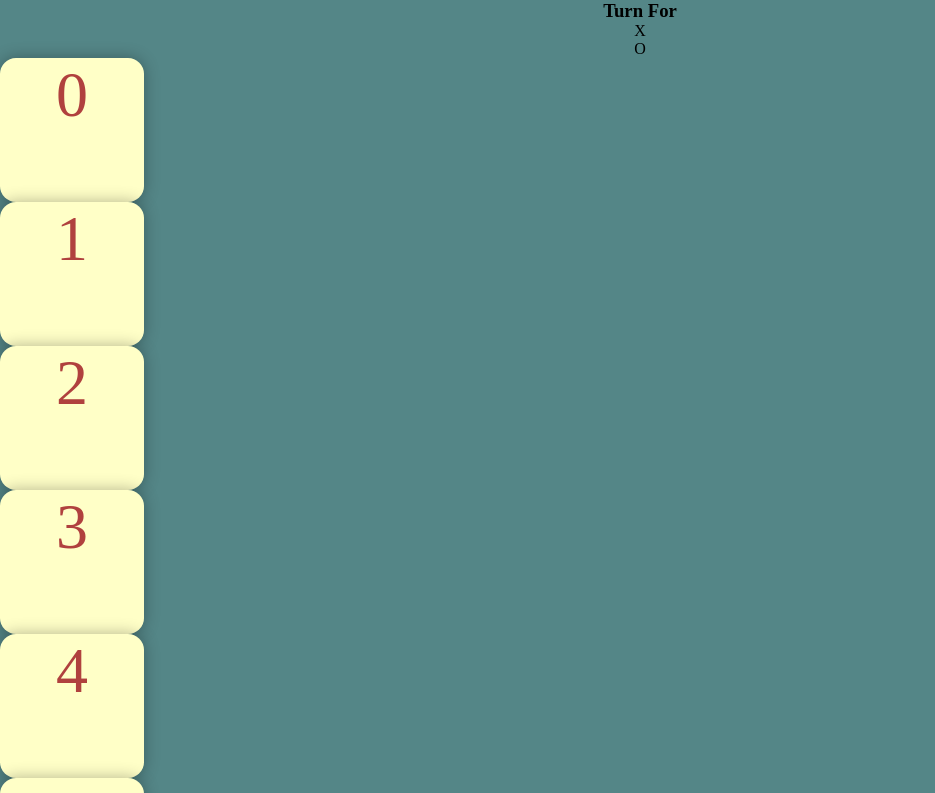
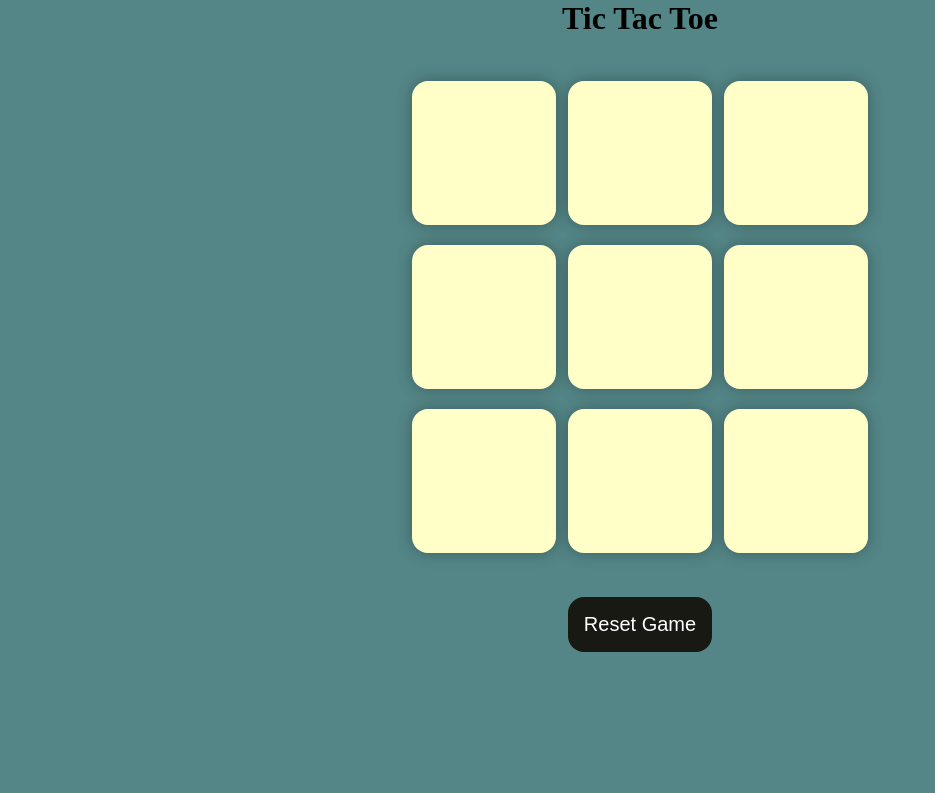
Before and after one commit to Tejaswi416/Tic-tac-toe_Project, a plain HTML site: page index.html in a window 1280 px wide. Shown: the top 793 px of the page, without its empty margins (0-935 px from the left). Drawn offline with Linux system fonts and the light colour scheme.

Commit message:
Update index.html

```diff
--- a/index.html
+++ b/index.html
@@ -1,36 +1,33 @@
 <!DOCTYPE html>
 <html lang="en">
-<head>
-    <meta charset="UTF-8">
-    <meta http-equiv="X-UA-Compatible" content="IE-edge">
-    <meta name="viewport" content="width=device-width, initial-scale=1.0">
-    <title>Tic_Tac_Toe</title>
-    <link rel="stylesheet" href="style.css">
-</head>
-<body>
-    <div class="turn-container">
-        <h3>Turn For</h3>
-        <div class="turn-box align">X</div>
-        <div class="turn-box align">O</div>
-        <div class="bg"></div>
+  <head>
+    <meta charset="UTF-8" />
+    <meta name="viewport" content="width=device-width, initial-scale=1.0" />
+    <title>Tic-Tac-Toe Game</title>
+    <link rel="stylesheet" href="style.css" />
+  </head>
+  <body>
+    <div class="msg-container hide">
+      <p id="msg">Winner</p>
+      <button id="new-btn">New Game</button>
     </div>
-
-    <div class="main-grid">
-        <div class="box">0</div>
-        <div class="box">1</div>
-        <div class="box">2</div>
-        <div class="box">3</div>
-        <div class="box">4</div>
-        <div class="box">5</div>
-        <div class="box">6</div>
-        <div class="box">7</div>
-        <div class="box">8</div>
-    </div>
-    <h2 id="results"></h2>
-    <button id="play-again">Play-Again</button>
-
-
-
+    <main>
+      <h1>Tic Tac Toe</h1>
+      <div class="container">
+        <div class="game">
+          <button class="box"></button>
+          <button class="box"></button>
+          <button class="box"></button>
+          <button class="box"></button>
+          <button class="box"></button>
+          <button class="box"></button>
+          <button class="box"></button>
+          <button class="box"></button>
+          <button class="box"></button>
+        </div>
+      </div>
+      <button id="reset-btn">Reset Game</button>
+    </main>
     <script src="script.js"></script>
-</body>
+  </body>
 </html>
```
